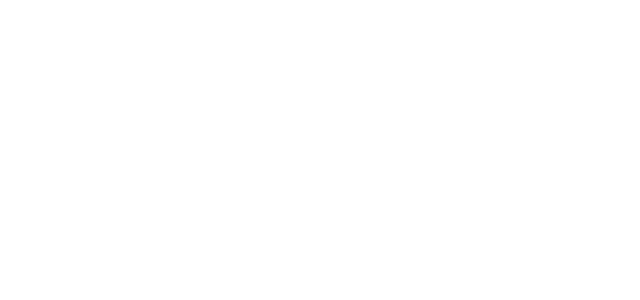
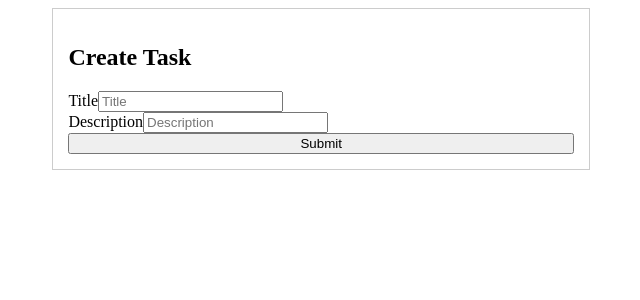
Before and after one commit to TomasSacripanti/TO-DO-APP, a React (Create React App) app in the folder client/: page / in a window 1280 px wide. Shown: the top 300 px of the page, without its empty margins (82-722 px from the left). Built offline with nearby package versions, Linux system fonts and the light colour scheme.

Commit message:
Client side form started

```diff
--- a/client/package.json
+++ b/client/package.json
@@ -9,6 +9,7 @@
     "axios": "^0.27.2",
     "bootstrap": "^5.1.3",
     "react": "^18.1.0",
+    "react-bootstrap": "^2.4.0",
     "react-dom": "^18.1.0",
     "react-router-dom": "^6.3.0",
     "react-scripts": "^5.0.1",
--- a/client/src/App.css
+++ b/client/src/App.css
@@ -0,0 +1,16 @@
+.container {
+    width: 80%;
+    display: flex;
+    flex-direction: column;
+    margin: 0 auto;
+}
+
+
+
+.create-task {
+    width: 50%;
+    display: flex;
+    flex-direction: column;
+    border: 1px solid #ccc;
+    padding: 15px;
+}
--- a/client/src/App.js
+++ b/client/src/App.js
@@ -1,7 +1,10 @@
 import "./App.css";
+import AddTask from "./components/AddTask.js";
 
 function App() {
-  return <div></div>;
+  return <div className="container">
+    <AddTask />
+  </div>;
 }
 
 export default App;
--- /dev/null
+++ b/client/src/components/AddTask.js
@@ -0,0 +1,37 @@
+import { useState } from "react";
+import Button from 'react-bootstrap/Button';
+import Form from 'react-bootstrap/Form';
+
+const AddTask = () => {
+    const [title, setTitle] = useState("");
+    const [description, setDescription] = useState("");
+    const handleInput = (e) => {
+        switch (e.target.id) {
+            case "title":
+                setTitle(e.target.value);
+                break;
+            case "description":
+                setDescription(e.target.value);
+                break;
+
+            default:
+                break;
+        }
+    }
+    return (
+        <Form className="create-task">
+            <h2>Create Task</h2>
+            <Form.Group className="mb-3">
+                <Form.Label htmlFor="title">Title</Form.Label>
+                <Form.Control value={title} onChange={handleInput} id="title" placeholder="Title" />
+            </Form.Group>
+            <Form.Group className="mb-3">
+                <Form.Label htmlFor="description">Description</Form.Label>
+                <Form.Control as="input" id="description" value={description} onChange={handleInput} placeholder="Description" />
+            </Form.Group>
+            <Button variant="primary" type="submit">Submit</Button>
+        </Form>
+    );
+}
+
+export default AddTask;
```
Also changed, not shown: client/src/components/TodayTasks.js (added, +10 -0 lines), 2 other files (tests, documents, lock files or other folders).
